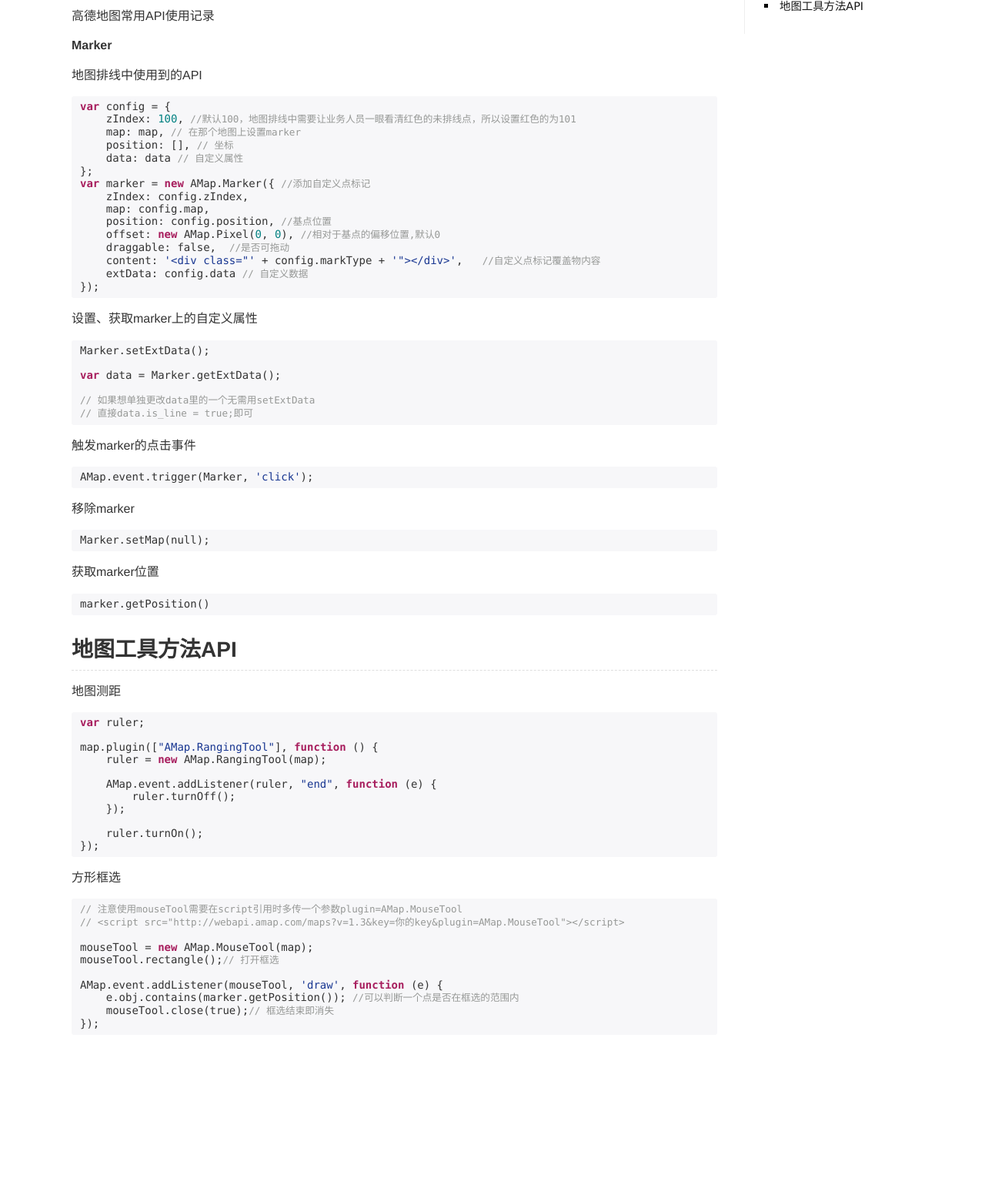
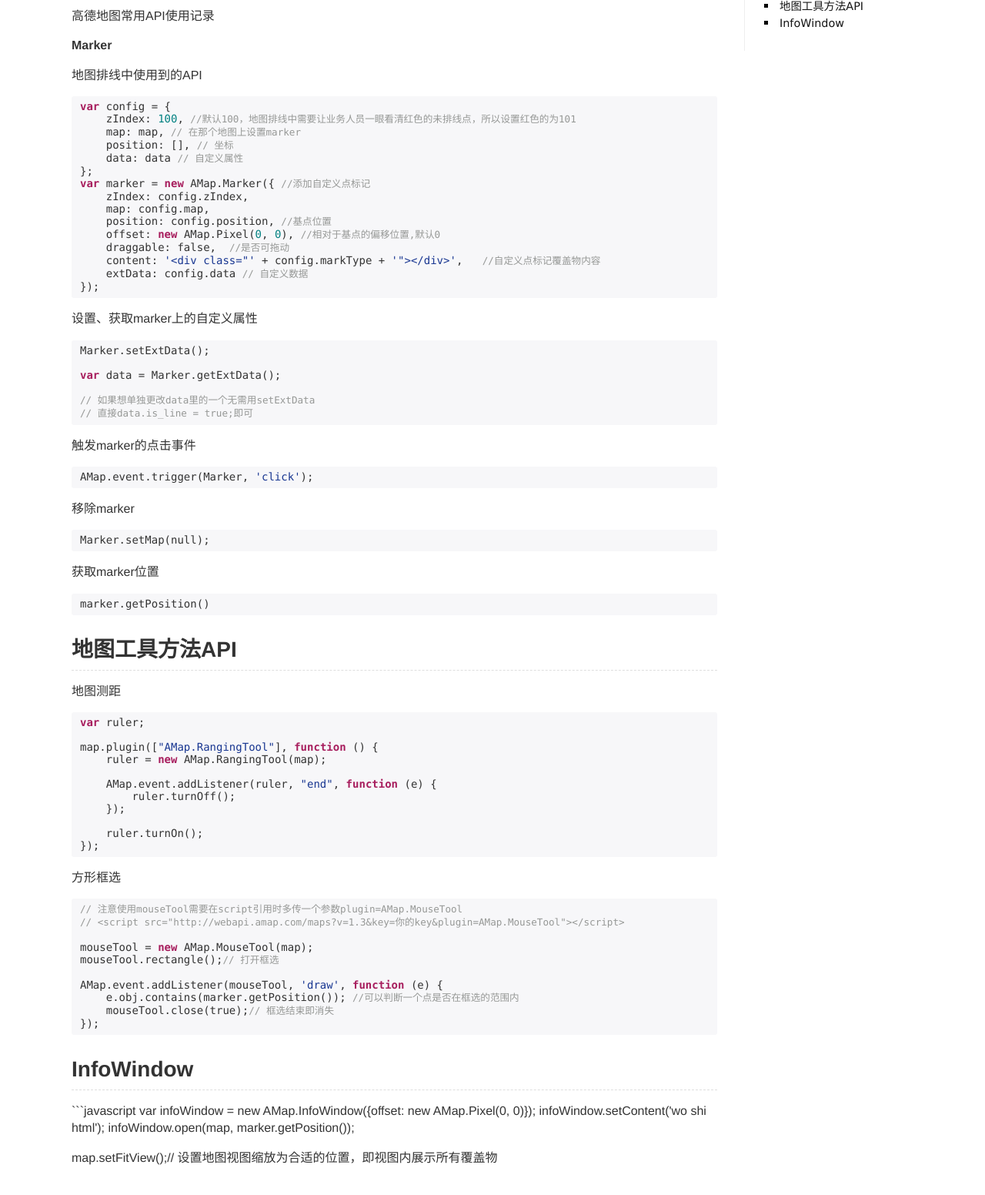
Before and after one commit to yzxinbj/the_road_to_rdinary, a website: page html/高德地图.html in a window 1280 px wide. Shown: the part 190-1742 px from the top of the page at 77% size. Before the commit the page ends 1580 px from the top, so only its background shows below. Drawn offline with Linux system fonts and the light colour scheme.

Commit message:
update notes

````diff
--- a/html/高德地图.html
+++ b/html/高德地图.html
@@ -35,7 +35,7 @@
 <div class="container">
 
     <div class="page-toc" style="position: relative">
-        <ul><li><a href="#t0AMap">AMap</a><ul><li><a href="#t1Marker">Marker</a></li><li><a href="#t2地图工具方法API">地图工具方法API</a></li></ul></li></ul>
+        <ul><li><a href="#t0AMap">AMap</a><ul><li><a href="#t1Marker">Marker</a></li><li><a href="#t2地图工具方法API">地图工具方法API</a></li><li><a href="#t3InfoWindow">InfoWindow</a></li></ul></li></ul>
     </div>
 
     <div class="content markdown-body">
@@ -102,6 +102,12 @@
     mouseTool.close(<span class="hljs-literal">true</span>);<span class="hljs-comment">// &#x6846;&#x9009;&#x7ED3;&#x675F;&#x5373;&#x6D88;&#x5931;</span>
 });
 </code></pre>
+<h2 id="t3InfoWindow">InfoWindow <a href="#t3InfoWindow"> # </a></h2>
+<p>```javascript
+var infoWindow = new AMap.InfoWindow({offset: new AMap.Pixel(0, 0)});
+infoWindow.setContent(&apos;wo shi html&apos;);
+infoWindow.open(map, marker.getPosition());</p>
+<p>map.setFitView();// &#x8BBE;&#x7F6E;&#x5730;&#x56FE;&#x89C6;&#x56FE;&#x7F29;&#x653E;&#x4E3A;&#x5408;&#x9002;&#x7684;&#x4F4D;&#x7F6E;&#xFF0C;&#x5373;&#x89C6;&#x56FE;&#x5185;&#x5C55;&#x793A;&#x6240;&#x6709;&#x8986;&#x76D6;&#x7269;</p>
 
     </div>
 
````
Also changed, not shown: md/高德地图.md (+7 -0 lines), static/img/forkgithub.png.
